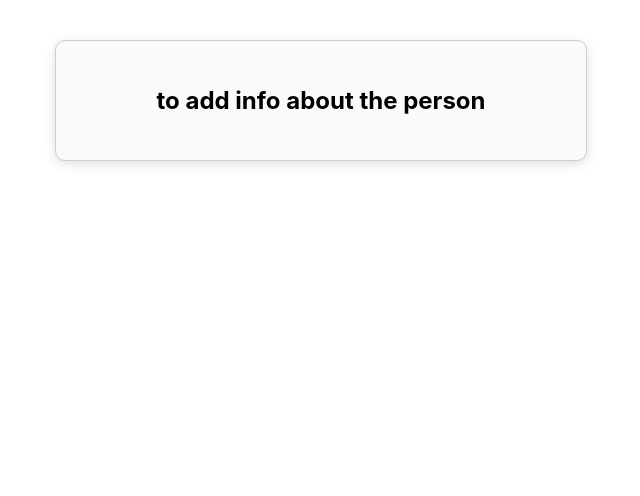
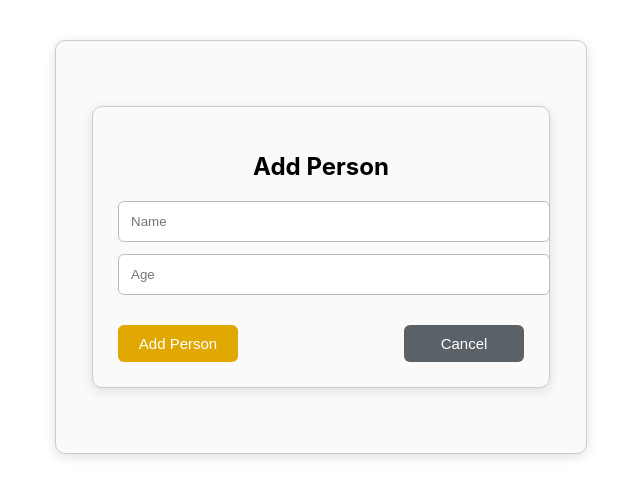
Before and after one commit to Utkalika9/reactProject, a React (Create React App) app in the folder react-router-lab/: page /add in a window 1280 px wide. Shown: the top 496 px of the page, without its empty margins (319-959 px from the left). Built offline with nearby package versions, Linux system fonts and the light colour scheme; no server answers.

Commit message:
created and displayed

```diff
--- a/react-router-lab/src/components/PersonAdd.js
+++ b/react-router-lab/src/components/PersonAdd.js
@@ -1,15 +1,75 @@
-import React from 'react';
+import React, { useState } from 'react';
+import axios from 'axios';
+import { useNavigate } from 'react-router-dom';
+import Notification from './Notification';
 
-const PersonAdd = () => {
-    const API_URL=process.env.REACT_APP_API_URL
 
-    return(
-        <div>
-            <h2>to add info about the person</h2>
+const API_URL = process.env.REACT_APP_API_URL;
+
+const PersonAdd = ({ onPersonAdded = () => { } }) => {
+  const [name, setName] = useState('');
+  const [age, setAge] = useState('');
+  const navigate = useNavigate();
+  const [showNotification, setShowNotification] = useState(null);
+
+  const handleSubmit = async (e) => {
+    e.preventDefault();
+    if (!name || !age) return;
+
+    try {
+      const response = await axios.post(API_URL, { name, age });
+      const newPersonId = response.data.id;
+
+      // Clear form fields
+      setName('');
+      setAge('');
+
+      // Show success notification
+      setShowNotification({ type: 'success', text: `Person "${response.data.name}" added successfully!` });
+
+      // Navigate to the new person's detail page
+      setTimeout(() => navigate(`/person/${newPersonId}`), 2000); // Wait for 2 seconds before navigating
+    } catch (error) {
+      console.error('Error adding person:', error);
+      setShowNotification({ type: 'error', text: 'Failed to add person. Please try again.' });
+    }
+  };
+
+  const handleCloseNotification = () => {
+    setShowNotification(null);
+  };
+
+
+  return (
+    <div className="box-container">
+      <h2>Add Person</h2>
+      <form onSubmit={handleSubmit} className="form-container">
+        <input
+          type="text"
+          placeholder="Name"
+          value={name}
+          onChange={(e) => setName(e.target.value)}
+          required
+          className="input-field"
+        />
+        <input
+          type="number"
+          placeholder="Age"
+          value={age}
+          onChange={(e) => setAge(e.target.value)}
+          required
+          className="input-field"
+        />
+        <div className="button-group">
+          <button type="submit" className="btn btn-add">Add Person</button>
+          <button type="button" className="btn btn-cancel" onClick={() => navigate('/')}>Cancel</button>
         </div>
-    )
+      </form>
+      {showNotification && <Notification message={showNotification} onClose={handleCloseNotification} />}
+    </div>
+  );
+};
 
-}
 export default PersonAdd;
 
 
--- a/react-router-lab/src/components/PersonList.js
+++ b/react-router-lab/src/components/PersonList.js
@@ -1,24 +1,64 @@
-import React from 'react';
-//import personadd from './PersonAdd"
+// src/components/PersonList.js
+
+import React, { useEffect, useState } from 'react';
+import { Link } from 'react-router-dom';
 import axios from 'axios';
-//import notification from
-const API_URL=process.env.REACT_APP_API_URL
-const output = axios.get("https://5000-utkalika9-reactproject-zahd8d6uxvs.ws-us116.gitpod.io/persons");
 
+import Notification from './Notification';
+import '../styles/PersonList.css'; // Component-specific styles
+
+const API_URL = process.env.REACT_APP_API_URL;
+console.log(API_URL)
 
 const PersonList = () => {
-  console.log(output);
-  console.log(API_URL)
+  const [people, setPeople] = useState([]);
+  const [notification, setNotification] = useState('');
 
-    return(
-        <div>
-            <h2>to add list of  the person</h2>
-        </div>
-    )
+  useEffect(() => {
+    const fetchPeople = async () => {
+      try {
+        const response = await axios.get(API_URL);
+        console.log(response);
+        setPeople(response.data);
+      } catch (error) {
+        console.error('Error fetching people:', error);
+      }
+    };
+    fetchPeople();
+  }, []);
 
-}
+  return (
+    <div className="person-list">
+      <h1>Person List</h1>
+      <Link to="/add" className="btn btn-add add-person-button">Add Person</Link>
+      <table>
+        <thead>
+          <tr>
+            <th>Name</th>
+            <th>Age</th>
+          </tr>
+        </thead>
+        <tbody>
+          {people.map(person => (
+            <tr key={person.id}>
+              <td>
+                <Link to={`/person/${person.id}`} className="person-name">
+                  {person.name}
+                </Link>
+              </td>
+              <td>{person.age}</td>
+            </tr>
+          ))}
+        </tbody>
+      </table>
+      {notification && (
+        <Notification message={notification} onClose={() => setNotification('')} />
+      )}
+    </div>
+  );
+};
+
 export default PersonList;
-
 
 
 
```
